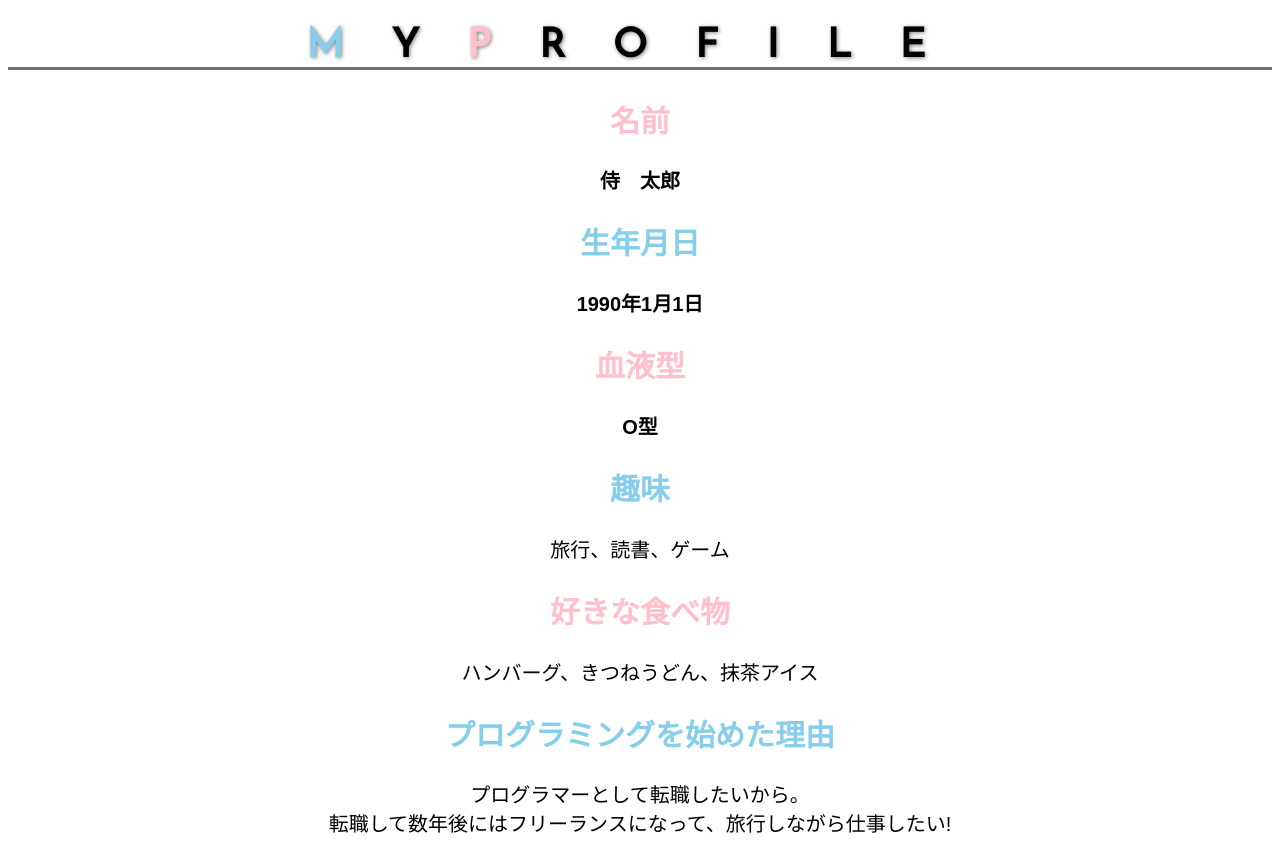
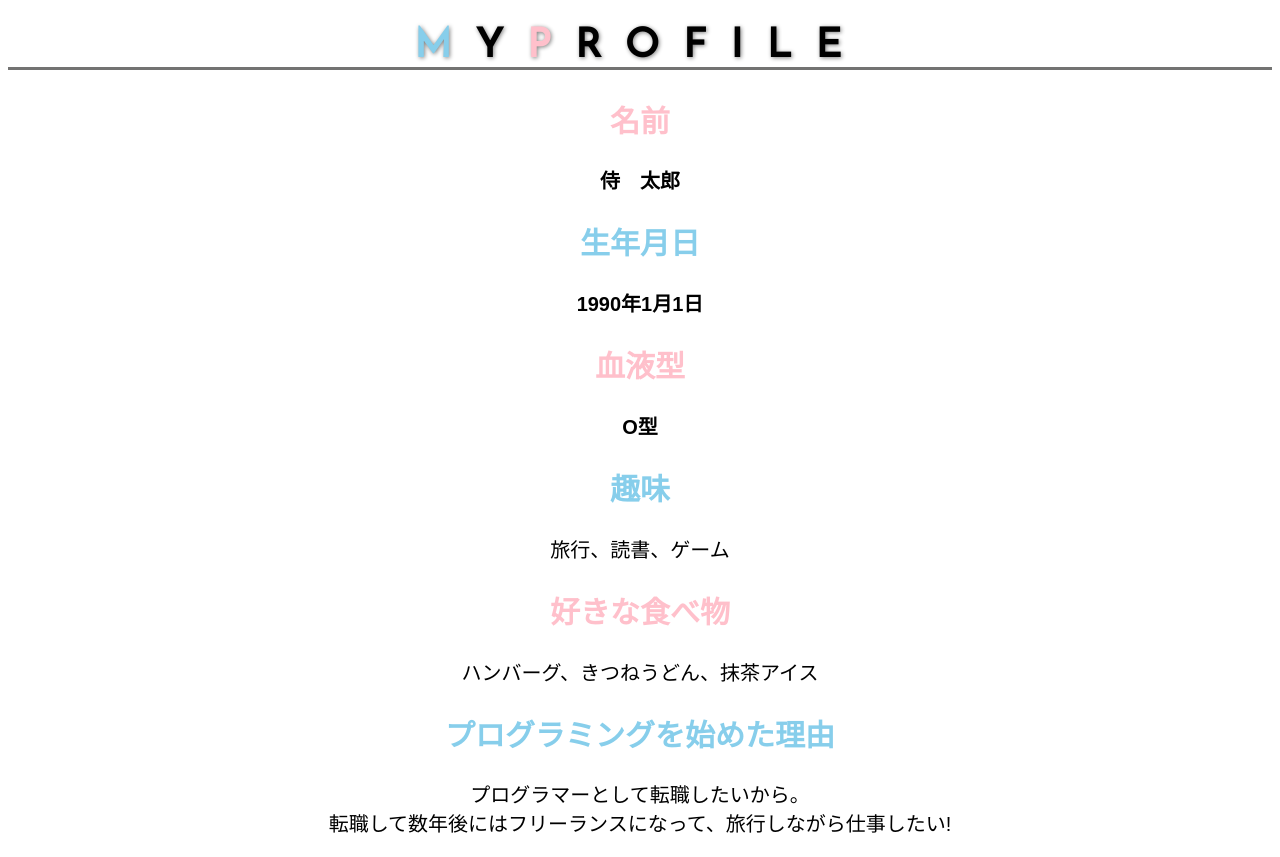
Before and after one commit to torihazi/html-css-basic-kadai, a plain HTML site: page kadai_014/kadai_014.html in a window 1280 px wide. Drawn offline with Linux system fonts and the light colour scheme.

Commit message:
Add files via upload

```diff
--- a/kadai_014/style.css
+++ b/kadai_014/style.css
@@ -10,7 +10,7 @@ body {
 h1 {
     font-family: 'Josefin Sans', sans-serif;
     font-size: 2rem;
-    letter-spacing: 2.4rem;
+    letter-spacing: 1.2rem;
     text-shadow: 1px 1px 4px gray;
     border-bottom: 3px solid rgb(115, 115, 114);
 }
```
